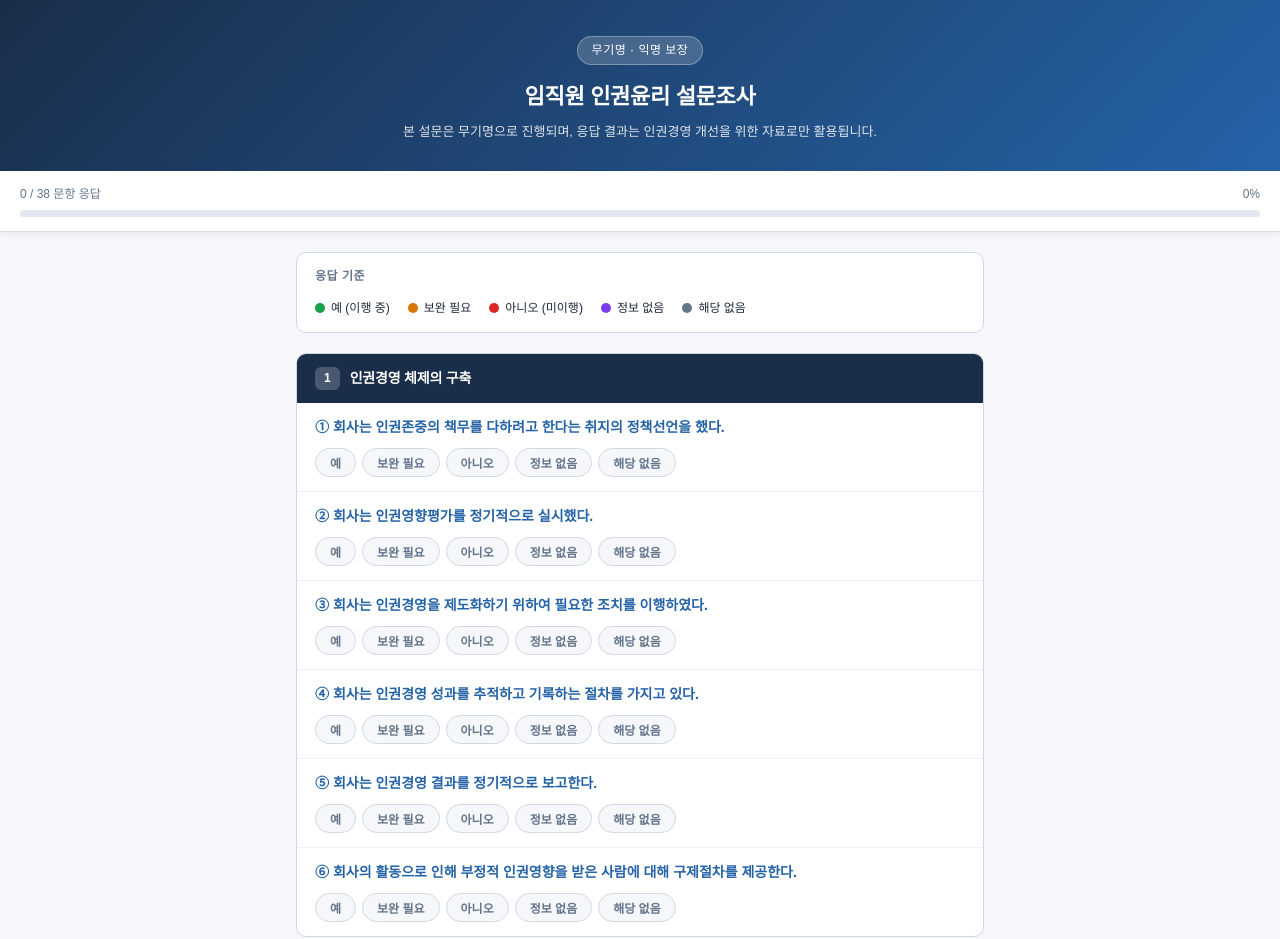
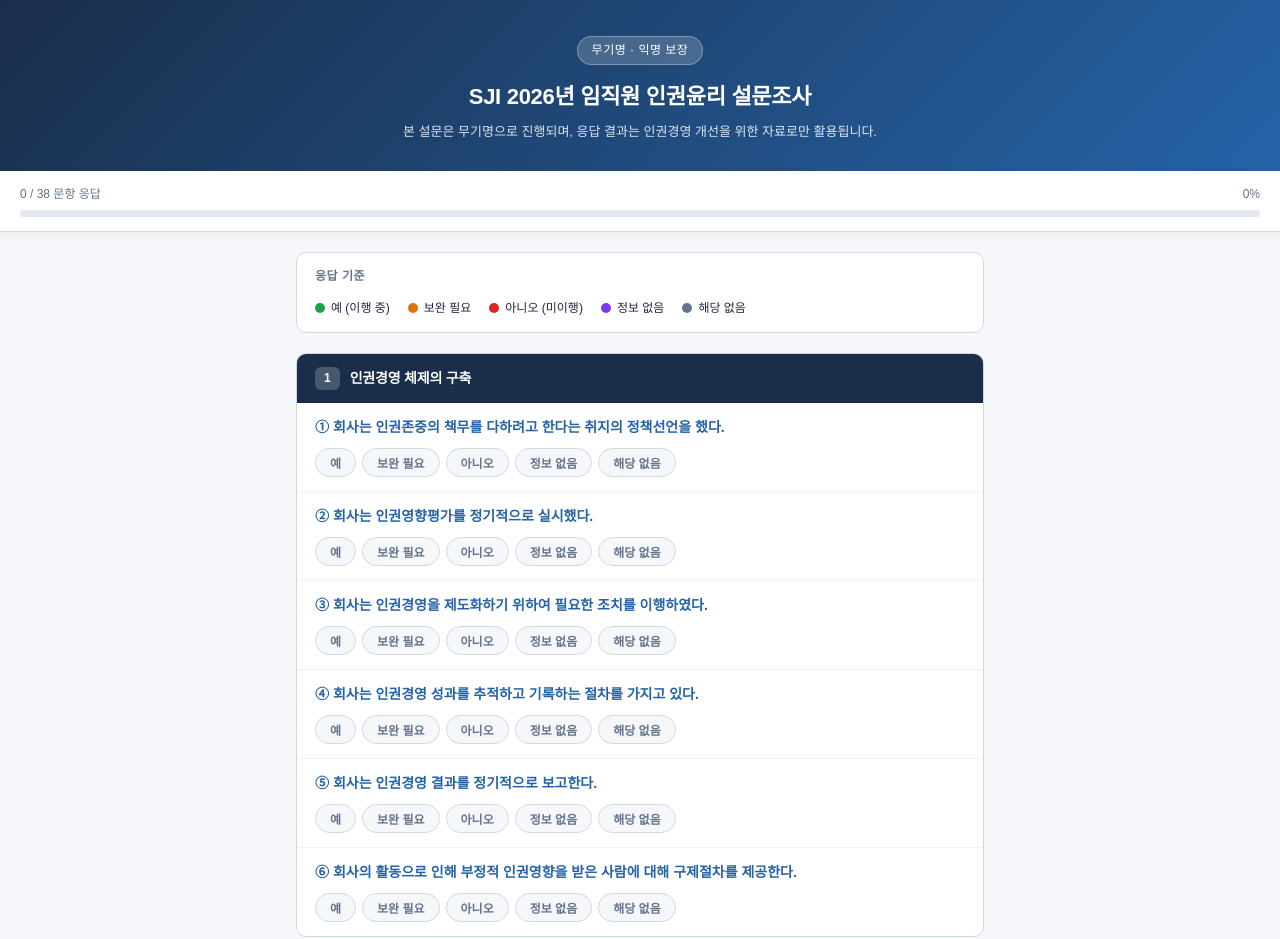
Before and after one commit to 97132118LKM/survey, a plain HTML site: page human_rights_survey.html in a window 1280 px wide. Shown: the top 939 px of the page. Drawn offline with Linux system fonts and the light colour scheme.

Commit message:
Add files via upload

```diff
--- a/human_rights_survey.html
+++ b/human_rights_survey.html
@@ -3,7 +3,7 @@
 <head>
 <meta charset="UTF-8">
 <meta name="viewport" content="width=device-width, initial-scale=1.0">
-<title>임직원 인권윤리 설문조사</title>
+<title>SJI 2026년 임직원 인권윤리 설문조사</title>
 <style>
   :root {
     --navy: #1a2e4a;
@@ -341,7 +341,7 @@
 
 <div class="survey-header">
   <div class="badge">무기명 · 익명 보장</div>
-  <h1>임직원 인권윤리 설문조사</h1>
+  <h1>SJI 2026년 임직원 인권윤리 설문조사</h1>
   <p>본 설문은 무기명으로 진행되며, 응답 결과는 인권경영 개선을 위한 자료로만 활용됩니다.</p>
 </div>
 
```
